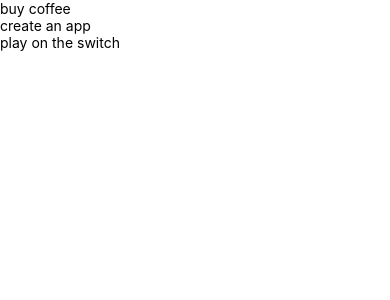
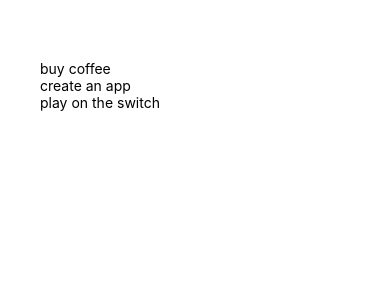
Before and after one commit to nwabuezenonso/learning-react_native, a React Native app in the folder myproject/: screen / in a window 390 px wide. Shown: the top 300 px of the page. Built offline with nearby package versions, Linux system fonts and the light colour scheme.

Commit message:
adding styles and component to the todo app

```diff
--- a/myproject/App.js
+++ b/myproject/App.js
@@ -14,6 +14,7 @@
     <View style={styles.container}>
       {/* header */}
       <View style={styles.content}>
+        {/* to form */}
         <View style={styles.list}>
             <FlatList
               data={todos}
@@ -32,4 +33,11 @@
     flex: 1,
     backgroundColor: '#fff',
   },
+  content: {
+    padding: 40,
+  },
+  list: {
+    marginTop: 20
+  },
+
 });
```
